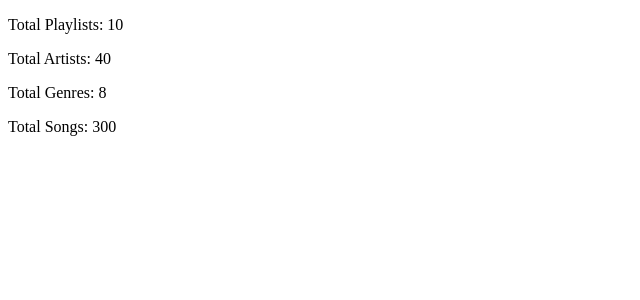
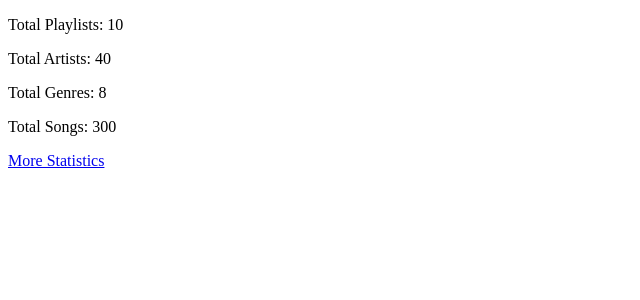
Before and after one commit to Blake131302/cs4900-EmberLights-WebDev, an Angular app: page / in a window 1280 px wide. Shown: the top 300 px of the page, without its empty margins (0-640 px from the left). Built offline with nearby package versions, Linux system fonts and the light colour scheme.

Commit message:
added more-stats to navigation

```diff
--- a/src/app/app.routes.ts
+++ b/src/app/app.routes.ts
@@ -1,6 +1,8 @@
 import { Routes } from '@angular/router';
 import { HomePage } from './features/home-page/home-page';
+import { MoreStats } from './features/more-stats/more-stats';
 
 export const routes: Routes = [
-    { path: '', component: HomePage, title: 'Home Page' }
+    { path: '', component: HomePage, title: 'Home Page' },
+    { path: 'more-stats', component: MoreStats, title: 'More Statistic' }
 ];
--- a/src/app/features/home-page/home-page.html
+++ b/src/app/features/home-page/home-page.html
@@ -3,3 +3,7 @@
 <p>Total Artists: {{ monthlyStats.totalArtists}}</p>
 <p>Total Genres: {{ monthlyStats.totalGenres}}</p>
 <p>Total Songs: {{ monthlyStats.totalSongs}}</p>
+
+<nav>
+    <a href="/more-stats">More Statistics</a>
+</nav>
```
